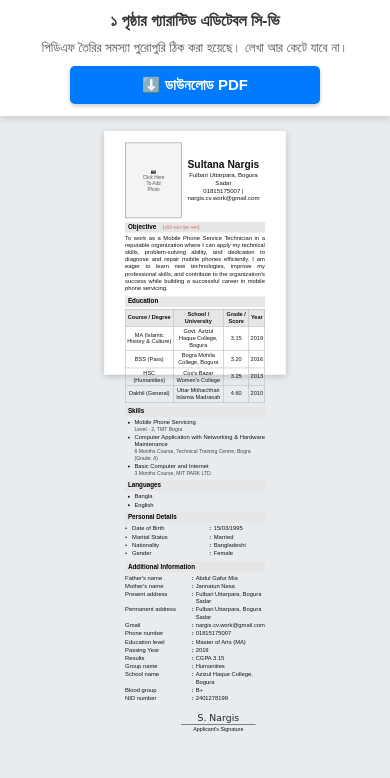
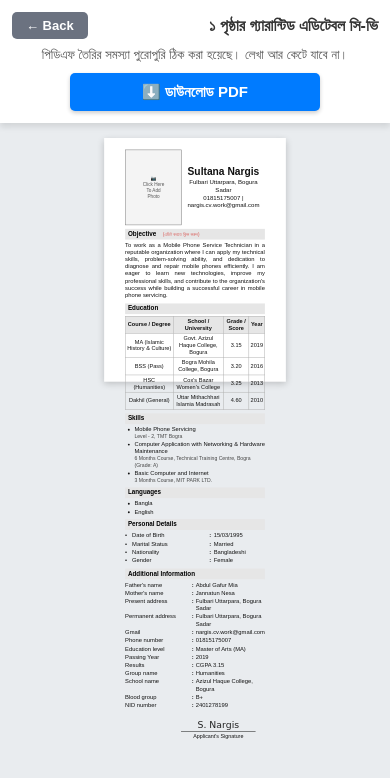
Before and after one commit to NaeemNajm/CV, a website: page Final_Nargis_CV_All_Certificates.html in a window 390 px wide. Drawn offline with Linux system fonts and the light colour scheme.

Commit message:
Mobile: direct nav to trad CV page with Back btn; Desktop: overlay stays

```diff
--- a/Final_Nargis_CV_All_Certificates.html
+++ b/Final_Nargis_CV_All_Certificates.html
@@ -178,8 +178,11 @@
 <body>
 
     <div class="controls-bar" id="controls">
-        <h3>১ পৃষ্ঠার গ্যারান্টিড এডিটেবল সি-ভি</h3>
-        <p class="hide-in-pdf">পিডিএফ তৈরির সমস্যা পুরোপুরি ঠিক করা হয়েছে। লেখা আর কেটে যাবে না।</p>
+        <div style="display:flex;align-items:center;justify-content:space-between;margin-bottom:6px;flex-wrap:wrap;gap:4px;">
+            <button onclick="window.location.href='index.html'" style="background:#6b7280;color:white;border:none;padding:6px 14px;border-radius:5px;font-size:13px;font-weight:bold;cursor:pointer;">← Back</button>
+            <h3 style="margin:0;font-size:16px;color:#333;">১ পৃষ্ঠার গ্যারান্টিড এডিটেবল সি-ভি</h3>
+        </div>
+        <p class="hide-in-pdf" style="margin:0 0 10px 0;font-size:13px;color:#555;">পিডিএফ তৈরির সমস্যা পুরোপুরি ঠিক করা হয়েছে। লেখা আর কেটে যাবে না।</p>
         <button class="btn-download hide-in-pdf" onclick="generatePDF()">⬇️ ডাউনলোড PDF</button>
     </div>
 
```
Also changed, not shown: index.html (+2 -2 lines).
